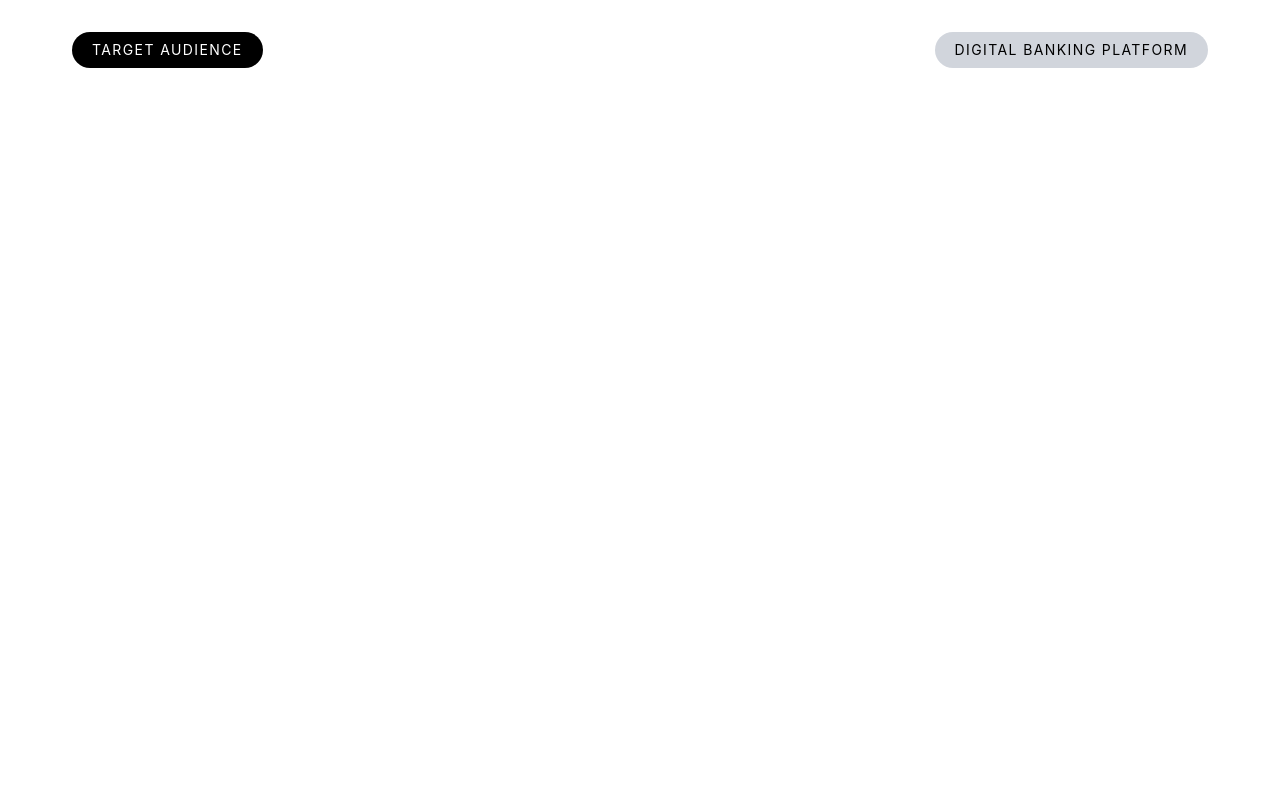
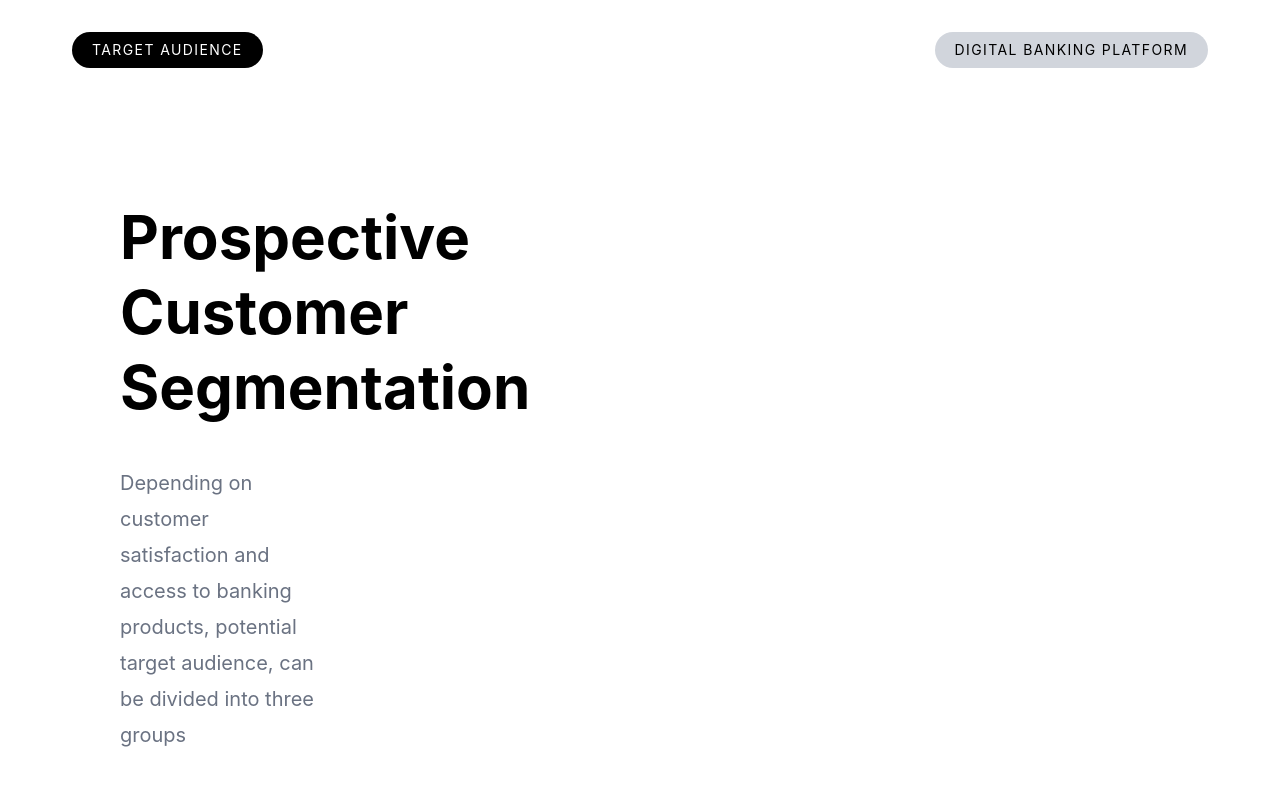
Before and after one commit to sarimbinazeem/Target-Audience-Page--Tailwind-CSS, a React (Vite) app in the folder TargetAudience/: page / in a window 1280 px wide. Shown: the top 786 px of the page. Built offline with nearby package versions, Linux system fonts and the light colour scheme.

Commit message:
Added Hero Text

```diff
--- a/TargetAudience/index.html
+++ b/TargetAudience/index.html
@@ -4,6 +4,8 @@
     <meta charset="UTF-8" />
     <link rel="icon" type="image/svg+xml" href="/favicon.svg" />
     <meta name="viewport" content="width=device-width, initial-scale=1.0" />
+    <!-- <link href="https://cdn.jsdelivr.net/npm/remixicon@4.9.0/fonts/remixicon.css" rel="stylesheet" /> -->
+
     <title>react</title>
   </head>
   <body>
--- a/TargetAudience/src/components/Section 1/Arrow.jsx
+++ b/TargetAudience/src/components/Section 1/Arrow.jsx
@@ -3,7 +3,7 @@ import React from 'react'
 const Arrow = () => {
   return (
     <div>
-
+       {/* <i class="ri-arrow-right-up-line"></i> */}
     </div>
   )
 }
--- a/TargetAudience/src/components/Section 1/HeroText.jsx
+++ b/TargetAudience/src/components/Section 1/HeroText.jsx
@@ -3,7 +3,8 @@ import React from 'react'
 const HeroText = () => {
   return (
     <div>
-      {/* <h1 className='text-6xl px-20 py-15 leading-tight' >Prospective <br /> Customer  <br />Segmentation</h1> */}
+      <h1 className='text-6xl px-20 py-10 leading-tight font-bold' >Prospective <br /> Customer  <br />Segmentation</h1>
+      <p className='text-xl w-[90%] px-20 leading-9 text-gray-500'>Depending on customer satisfaction and access to banking products, potential target audience, can be divided into three groups</p>
     </div>
   )
 }
```
